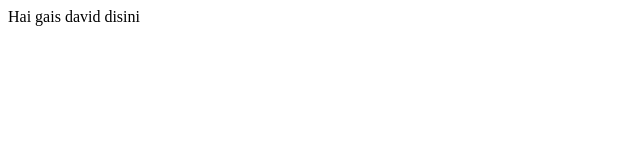
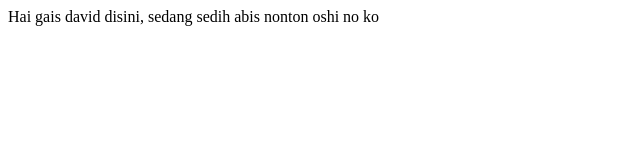
Before and after one commit to rafai123/coba-github-ardeya, a plain HTML site: page index.html in a window 1280 px wide. Shown: the whole page, without its empty margins (0-640 px from the left). Drawn offline with Linux system fonts and the light colour scheme.

Commit message:
mengsedih

```diff
--- a/index.html
+++ b/index.html
@@ -9,7 +9,7 @@
     <div id="header"></div>
     <div id="body"></div>
     <div id="footer">
-        <p>Hai gais david disini</p>
+        <p>Hai gais david disini, sedang sedih abis nonton oshi no ko</p>
     </div>
 </body>
 </html>
```
